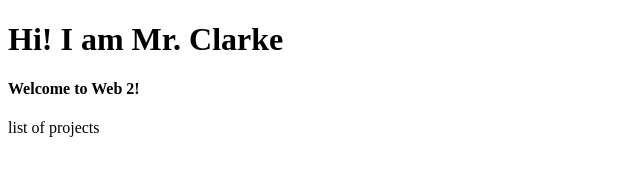
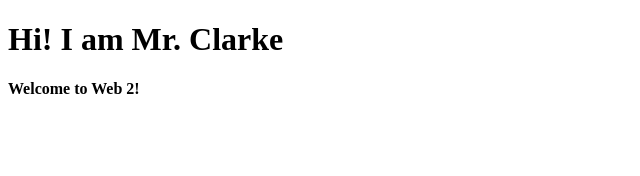
Before and after one commit to dclarke-eps/dclarke-eps.github.io, a plain HTML site: page index.html in a window 1280 px wide. Shown: the whole page, without its empty margins (0-640 px from the left). Drawn offline with Linux system fonts and the light colour scheme.

Commit message:
home page update

```diff
--- a/index.html
+++ b/index.html
@@ -9,6 +9,5 @@
 <body>
     <h1>Hi!  I am Mr. Clarke</h1>
     <h4>Welcome to Web 2!</h4>
-    <p>list of projects</p>
 </body>
 </html>
```
